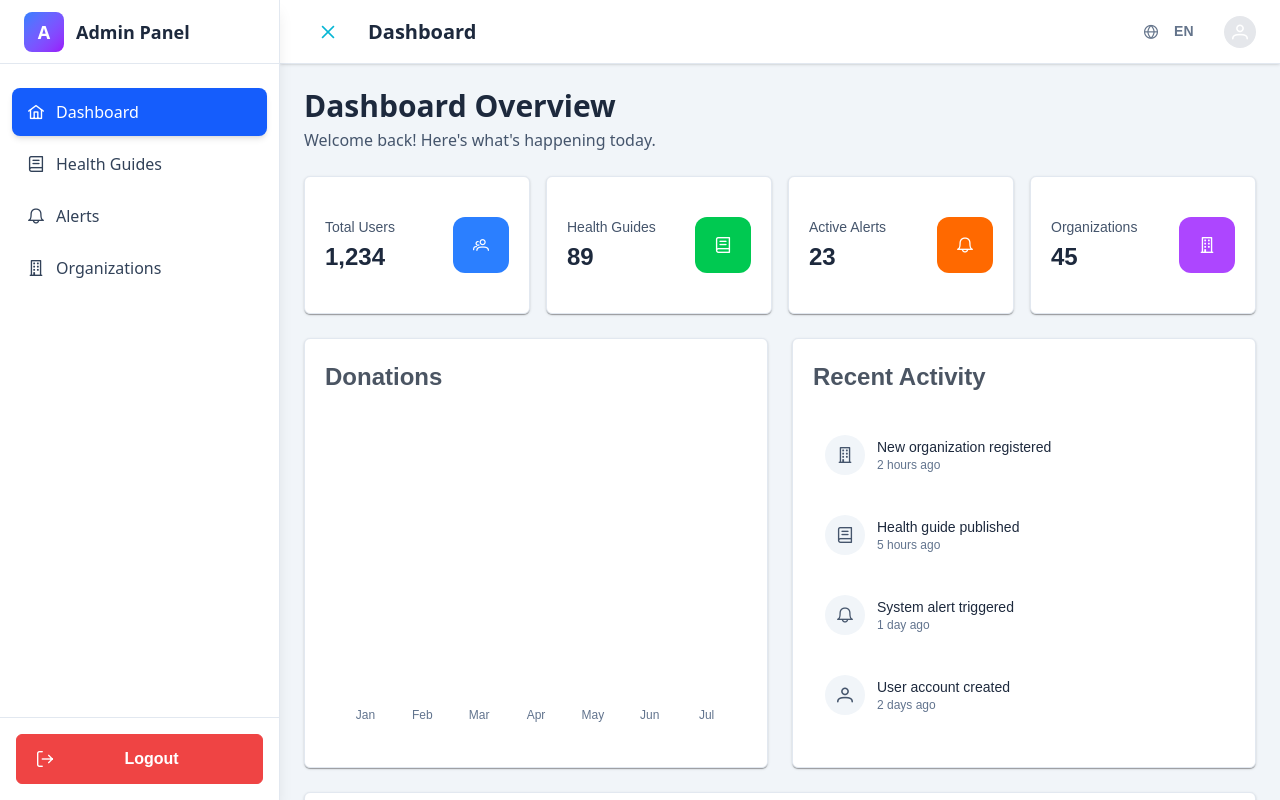
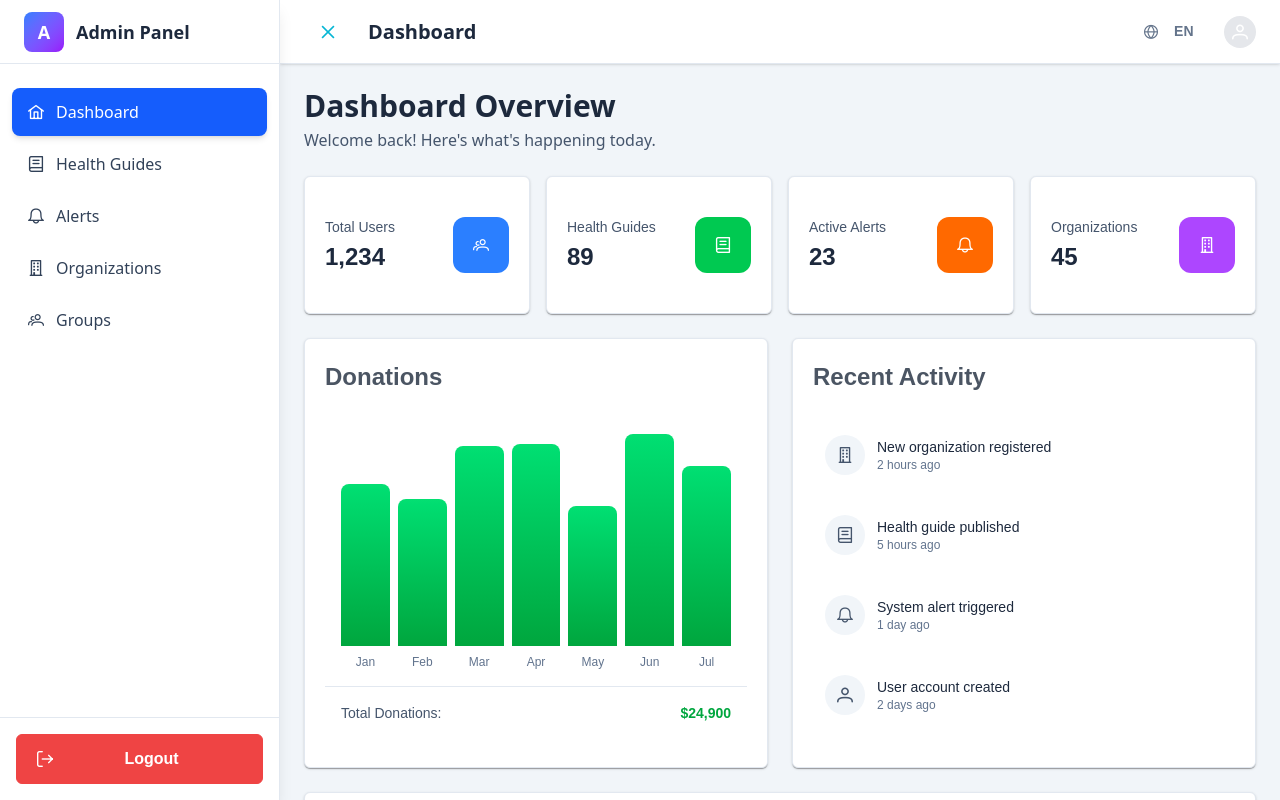
Before and after one commit to Osamaa3mmar/Advance-Software-Full-Project, a React (Vite) app in the folder Frontend/: page /admin/dashboard in a window 1280 px wide. Shown: the top 800 px of the page. Built offline with nearby package versions, Linux system fonts and the light colour scheme; a web font is replaced by a local one.

Commit message:
admin Dashboard

```diff
--- a/Frontend/src/App.jsx
+++ b/Frontend/src/App.jsx
@@ -79,6 +79,10 @@ export default function App() {
           path: "organizations",
           element: <div>Organizations Page - Coming Soon</div>,
         },
+        {
+          path: "groups",
+          element: <div>Groups Page - Coming Soon</div>,
+        },
       ],
     },
   ]);
--- a/Frontend/src/Components/Sidebar/Sidebar.jsx
+++ b/Frontend/src/Components/Sidebar/Sidebar.jsx
@@ -1,31 +1,38 @@
 import { Button } from "primereact/button";
 import { motion } from "framer-motion";
 import { useNavigate, useLocation } from "react-router-dom";
+import { useTranslation } from "react-i18next";
 
 export default function Sidebar({ isOpen, onClose }) {
   const navigate = useNavigate();
   const location = useLocation();
+  const { t } = useTranslation();
 
   const menuItems = [
     {
-      label: "Dashboard",
+      label: t("admin.navigation.dashboard"),
       icon: "pi pi-home",
       path: "/admin/dashboard",
     },
     {
-      label: "Health Guides",
+      label: t("admin.navigation.healthGuides"),
       icon: "pi pi-book",
       path: "/admin/health-guides",
     },
     {
-      label: "Alerts",
+      label: t("admin.navigation.alerts"),
       icon: "pi pi-bell",
       path: "/admin/alerts",
     },
     {
-      label: "Organizations",
+      label: t("admin.navigation.organizations"),
       icon: "pi pi-building",
       path: "/admin/organizations",
+    },
+    {
+      label: t("admin.navigation.groups"),
+      icon: "pi pi-users",
+      path: "/admin/groups",
     },
   ];
 
@@ -69,7 +76,7 @@ export default function Sidebar({ isOpen, onClose }) {
               A
             </div>
             <span className="font-semibold text-lg text-slate-800">
-              Admin Panel
+              {t("admin.panel")}
             </span>
           </div>
         </div>
@@ -100,7 +107,7 @@ export default function Sidebar({ isOpen, onClose }) {
         {/* Logout Button */}
         <div className="p-4 border-t border-slate-200">
           <Button
-            label="Logout"
+            label={t("admin.logout")}
             icon="pi pi-sign-out"
             onClick={handleLogout}
             className="w-full justify-center"
--- a/Frontend/src/Layout/AdminLayout.jsx
+++ b/Frontend/src/Layout/AdminLayout.jsx
@@ -2,11 +2,13 @@ import { useState } from "react";
 import { Outlet } from "react-router-dom";
 import { Button } from "primereact/button";
 import { Avatar } from "primereact/avatar";
+import { useTranslation } from "react-i18next";
 import Sidebar from "../Components/Sidebar/Sidebar";
 import LanguageToggle from "../Components/LanguageToggle/LanguageToggle";
 
 export default function AdminLayout() {
   const [sidebarOpen, setSidebarOpen] = useState(true);
+  const { t } = useTranslation();
 
   return (
     <div className="min-h-screen bg-slate-100">
@@ -30,7 +32,7 @@ export default function AdminLayout() {
               aria-label="Toggle sidebar"
             />
             <h1 className="text-xl font-semibold text-slate-800 hidden sm:block">
-              Dashboard
+              {t("admin.dashboard")}
             </h1>
           </div>
 
--- a/Frontend/src/Locales/ar/translation.json
+++ b/Frontend/src/Locales/ar/translation.json
@@ -1,14 +1,14 @@
 {
     "auth": {
-        "org":{
-            "headerMessage":"صفحة تسجيل دخول المنظمات "
+        "org": {
+            "headerMessage": "صفحة تسجيل دخول المنظمات "
         },
-        "warningMessage":"الرجاء إدخال بريدك الإلكتروني أولاً",
-        "warningTitle":"تحذير",
+        "warningMessage": "الرجاء إدخال بريدك الإلكتروني أولاً",
+        "warningTitle": "تحذير",
         "firstLogin": "تسجيل الدخول لأول مرة",
-        "resendOtp":"إعادة إرسال رمز التحقق",
-        "loginMessage":"الرجاء إدخال بياناتك لتسجيل الدخول.",
-        "signupMessage":"الرجاء ملء التفاصيل لإنشاء حساب.",
+        "resendOtp": "إعادة إرسال رمز التحقق",
+        "loginMessage": "الرجاء إدخال بياناتك لتسجيل الدخول.",
+        "signupMessage": "الرجاء ملء التفاصيل لإنشاء حساب.",
         "email": "البريد الإلكتروني",
         "password": "كلمة المرور",
         "resetPassword": "إعادة تعيين كلمة المرور",
@@ -57,5 +57,44 @@
     },
     "common": {
         "or": "أو"
+    },
+    "admin": {
+        "panel": "لوحة الإدارة",
+        "dashboard": "لوحة التحكم",
+        "dashboardTitle": "نظرة عامة على لوحة التحكم",
+        "dashboardSubtitle": "مرحباً بعودتك! إليك ما يحدث اليوم.",
+        "navigation": {
+            "dashboard": "لوحة التحكم",
+            "healthGuides": "الأدلة الصحية",
+            "alerts": "التنبيهات",
+            "organizations": "المنظمات",
+            "groups": "المجموعات"
+        },
+        "logout": "تسجيل الخروج",
+        "stats": {
+            "totalUsers": "إجمالي المستخدمين",
+            "healthGuides": "الأدلة الصحية",
+            "activeAlerts": "التنبيهات النشطة",
+            "organizations": "المنظمات"
+        },
+        "charts": {
+            "donations": "التبرعات"
+        },
+        "recentActivity": {
+            "title": "النشاط الأخير",
+            "newOrg": "تسجيل منظمة جديدة",
+            "guidePublished": "نشر دليل صحي",
+            "alertTriggered": "تفعيل تنبيه النظام",
+            "userCreated": "إنشاء حساب مستخدم",
+            "hoursAgo": "منذ ساعات",
+            "dayAgo": "منذ يوم",
+            "daysAgo": "منذ أيام"
+        },
+        "quickActions": {
+            "title": "إجراءات سريعة",
+            "addGuide": "إضافة دليل صحي",
+            "createAlert": "إنشاء تنبيه",
+            "addOrg": "إضافة منظمة"
+        }
     }
 }
--- a/Frontend/src/Locales/en/translation.json
+++ b/Frontend/src/Locales/en/translation.json
@@ -1,14 +1,14 @@
 {
     "auth": {
-        "org":{
-            "headerMessage":"Organization Login Page "
+        "org": {
+            "headerMessage": "Organization Login Page "
         },
-        "warningMessage":"Please enter your email first",
-        "warningTitle":"Warning",
-        "resendOtp":"Resend verification code .",
+        "warningMessage": "Please enter your email first",
+        "warningTitle": "Warning",
+        "resendOtp": "Resend verification code .",
         "firstLogin": "First Login",
-        "loginMessage":"Please enter your credentials to log in.",
-        "signupMessage":"Please fill in the details to create an account.",
+        "loginMessage": "Please enter your credentials to log in.",
+        "signupMessage": "Please fill in the details to create an account.",
         "email": "Email",
         "password": "Password",
         "resetPassword": "Reset Password",
@@ -57,5 +57,44 @@
     },
     "common": {
         "or": "OR"
+    },
+    "admin": {
+        "panel": "Admin Panel",
+        "dashboard": "Dashboard",
+        "dashboardTitle": "Dashboard Overview",
+        "dashboardSubtitle": "Welcome back! Here's what's happening today.",
+        "navigation": {
+            "dashboard": "Dashboard",
+            "healthGuides": "Health Guides",
+            "alerts": "Alerts",
+            "organizations": "Organizations",
+            "groups": "Groups"
+        },
+        "logout": "Logout",
+        "stats": {
+            "totalUsers": "Total Users",
+            "healthGuides": "Health Guides",
+            "activeAlerts": "Active Alerts",
+            "organizations": "Organizations"
+        },
+        "charts": {
+            "donations": "Donations"
+        },
+        "recentActivity": {
+            "title": "Recent Activity",
+            "newOrg": "New organization registered",
+            "guidePublished": "Health guide published",
+            "alertTriggered": "System alert triggered",
+            "userCreated": "User account created",
+            "hoursAgo": "hours ago",
+            "dayAgo": "day ago",
+            "daysAgo": "days ago"
+        },
+        "quickActions": {
+            "title": "Quick Actions",
+            "addGuide": "Add Health Guide",
+            "createAlert": "Create Alert",
+            "addOrg": "Add Organization"
+        }
     }
 }
--- a/Frontend/src/Page/Admin/DashboardPage.jsx
+++ b/Frontend/src/Page/Admin/DashboardPage.jsx
@@ -1,30 +1,44 @@
 import { Card } from "primereact/card";
+import { useTranslation } from "react-i18next";
 
 export default function DashboardPage() {
+  const { t } = useTranslation();
+
+  // Fake donation data (amounts in thousands)
+  const donationData = [
+    { month: "Jan", amount: 3250, percentage: 65 },
+    { month: "Feb", amount: 2950, percentage: 59 },
+    { month: "Mar", amount: 4000, percentage: 80 },
+    { month: "Apr", amount: 4050, percentage: 81 },
+    { month: "May", amount: 2800, percentage: 56 },
+    { month: "Jun", amount: 4250, percentage: 85 },
+    { month: "Jul", amount: 3600, percentage: 72 },
+  ];
+
   const stats = [
     {
-      title: "Total Users",
+      title: t("admin.stats.totalUsers"),
       value: "1,234",
       icon: "pi pi-users",
       color: "bg-blue-500",
       change: "+12%",
     },
     {
-      title: "Health Guides",
+      title: t("admin.stats.healthGuides"),
       value: "89",
       icon: "pi pi-book",
       color: "bg-green-500",
       change: "+5%",
     },
     {
-      title: "Active Alerts",
+      title: t("admin.stats.activeAlerts"),
       value: "23",
       icon: "pi pi-bell",
       color: "bg-orange-500",
       change: "-3%",
     },
     {
-      title: "Organizations",
+      title: t("admin.stats.organizations"),
       value: "45",
       icon: "pi pi-building",
       color: "bg-purple-500",
@@ -37,11 +51,9 @@ export default function DashboardPage() {
       {/* Page Title */}
       <div>
         <h2 className="text-3xl font-bold text-slate-800">
-          Dashboard Overview
+          {t("admin.dashboardTitle")}
         </h2>
-        <p className="text-slate-600 mt-1">
-          Welcome back! Here&apos;s what&apos;s happening today.
-        </p>
+        <p className="text-slate-600 mt-1">{t("admin.dashboardSubtitle")}</p>
       </div>
 
       {/* Stats Grid */}
@@ -67,49 +79,68 @@ export default function DashboardPage() {
 
       {/* Charts Row */}
       <div className="grid grid-cols-1 lg:grid-cols-2 gap-6">
-        <Card title="Donations" className="shadow-sm border border-slate-200">
-          <div className="h-[300px] flex items-end gap-2 px-4">
-            {[65, 59, 80, 81, 56, 85, 72].map((value, idx) => (
+        <Card
+          title={t("admin.charts.donations")}
+          className="shadow-sm border border-slate-200"
+        >
+          <div className="h-[300px] flex flex-col">
+            <div className="flex-1 flex items-end gap-2 px-4">
+              {donationData.map((data, idx) => (
                 <div
                   key={idx}
-                className="flex-1 flex flex-col items-center gap-2"
+                  className="flex-1 flex flex-col items-center gap-2 group cursor-pointer"
+                  title={`$${data.amount.toLocaleString()}`}
                 >
+                  <div className="relative w-full">
                     <div
                       className="w-full bg-gradient-to-t from-green-600 to-green-400 rounded-t-lg transition-all hover:from-green-700 hover:to-green-500"
-                  style={{ height: `${value}%` }}
+                      style={{ height: `${(data.percentage / 100) * 250}px` }}
                     ></div>
-                <span className="text-xs text-slate-500">
-                  {["Jan", "Feb", "Mar", "Apr", "May", "Jun", "Jul"][idx]}
+                    <div className="absolute -top-8 left-1/2 -translate-x-1/2 opacity-0 group-hover:opacity-100 transition-opacity bg-slate-800 text-white text-xs px-2 py-1 rounded whitespace-nowrap">
+                      ${data.amount.toLocaleString()}
+                    </div>
+                  </div>
+                  <span className="text-xs text-slate-500 font-medium">
+                    {data.month}
                   </span>
                 </div>
               ))}
             </div>
+            <div className="mt-4 pt-4 border-t border-slate-200 px-4">
+              <div className="flex items-center justify-between text-sm">
+                <span className="text-slate-600">Total Donations:</span>
+                <span className="font-bold text-green-600">
+                  ${donationData.reduce((sum, d) => sum + d.amount, 0).toLocaleString()}
+                </span>
+              </div>
+            </div>
+          </div>
         </Card>
 
         <Card
-          title="Recent Activity"
+          title={t("admin.recentActivity.title")}
           className="shadow-sm border border-slate-200"
         >
           <div className="space-y-4">
             {[
               {
-                text: "New organization registered",
-                time: "2 hours ago",
+                text: t("admin.recentActivity.newOrg"),
+                time: "2 " + t("admin.recentActivity.hoursAgo"),
                 icon: "pi-building",
               },
               {
-                text: "Health guide published",
-                time: "5 hours ago",
+                text: t("admin.recentActivity.guidePublished"),
+                time: "5 " + t("admin.recentActivity.hoursAgo"),
                 icon: "pi-book",
               },
               {
-                text: "System alert triggered",
-                time: "1 day ago",
+                text: t("admin.recentActivity.alertTriggered"),
+                time: "1 " + t("admin.recentActivity.dayAgo"),
                 icon: "pi-bell",
               },
               {
-                text: "User account created",
-                time: "2 days ago",
+                text: t("admin.recentActivity.userCreated"),
+                time: "2 " + t("admin.recentActivity.daysAgo"),
                 icon: "pi-user",
               },
             ].map((activity, idx) => (
@@ -133,24 +164,27 @@ export default function DashboardPage() {
       </div>
 
       {/* Quick Actions */}
-      <Card title="Quick Actions" className="shadow-sm border border-slate-200">
+      <Card
+        title={t("admin.quickActions.title")}
+        className="shadow-sm border border-slate-200"
+      >
         <div className="grid grid-cols-1 sm:grid-cols-3 gap-4">
           <button className="p-4 border-2 border-dashed border-slate-300 rounded-lg hover:border-blue-500 hover:bg-blue-50 transition-all group">
             <i className="pi pi-plus text-2xl text-slate-400 group-hover:text-blue-500 mb-2"></i>
             <p className="font-medium text-slate-700 group-hover:text-blue-600">
-              Add Health Guide
+              {t("admin.quickActions.addGuide")}
             </p>
           </button>
           <button className="p-4 border-2 border-dashed border-slate-300 rounded-lg hover:border-green-500 hover:bg-green-50 transition-all group">
             <i className="pi pi-bell text-2xl text-slate-400 group-hover:text-green-500 mb-2"></i>
             <p className="font-medium text-slate-700 group-hover:text-green-600">
-              Create Alert
+              {t("admin.quickActions.createAlert")}
             </p>
           </button>
           <button className="p-4 border-2 border-dashed border-slate-300 rounded-lg hover:border-purple-500 hover:bg-purple-50 transition-all group">
             <i className="pi pi-building text-2xl text-slate-400 group-hover:text-purple-500 mb-2"></i>
             <p className="font-medium text-slate-700 group-hover:text-purple-600">
-              Add Organization
+              {t("admin.quickActions.addOrg")}
             </p>
           </button>
         </div>
```
Lines whose indentation alone changed are shown as unchanged.
